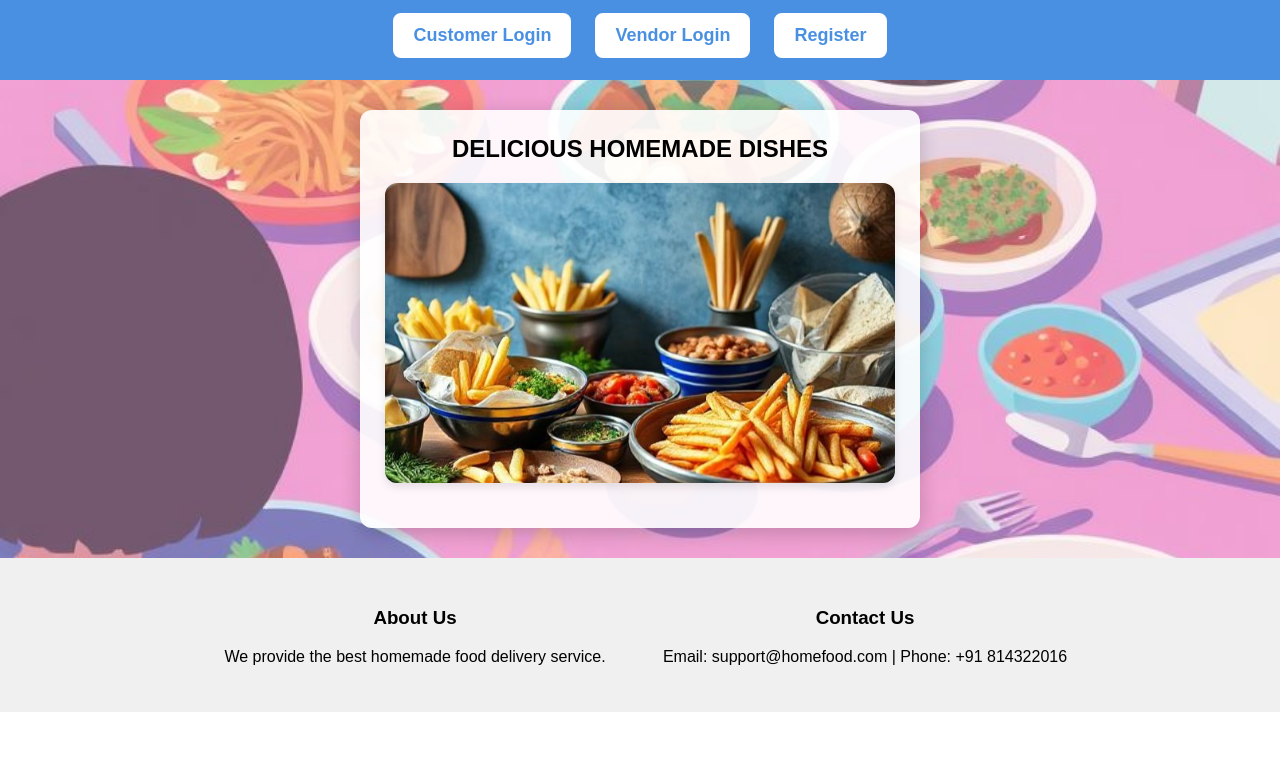
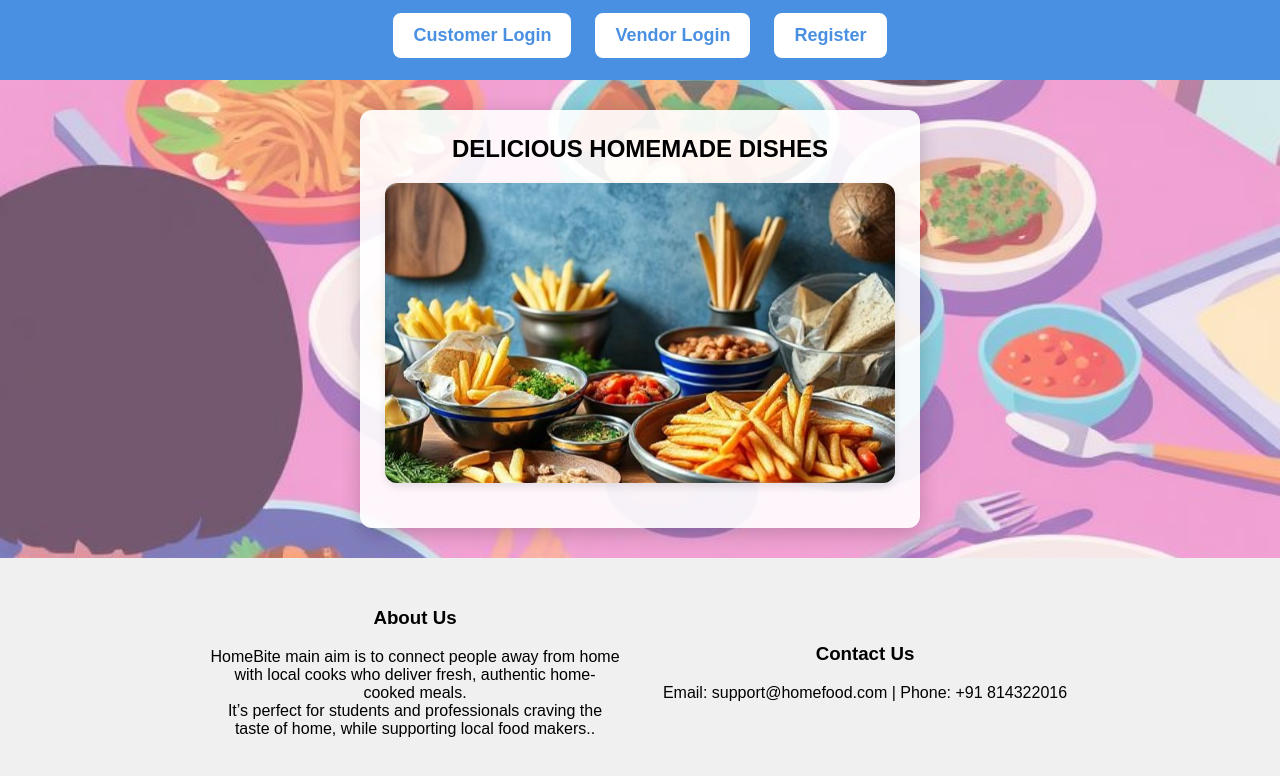
Before and after one commit to karthikdommeti/HOMEBITE, a plain HTML site: page frontend/front.html in a window 1280 px wide. Shown: the part 128-904 px from the top of the page. Before the commit the page ends 840 px from the top, so only its background shows below. Drawn offline with Linux system fonts and the light colour scheme.

Commit message:
Update index page footer section

```diff
--- a/frontend/front.html
+++ b/frontend/front.html
@@ -41,7 +41,7 @@
         <div class="footer-content">
             <div class="footer-section">
                 <h3>About Us</h3>
-                <p>We provide the best homemade food delivery service.</p>
+                <p>HomeBite main aim is to connect people away from home with local cooks who deliver fresh, authentic home-cooked meals.<br> It’s perfect for students and professionals craving the taste of home, while supporting local food makers..</p>
             </div>
             <div class="footer-section">
                 <h3>Contact Us</h3>
```
